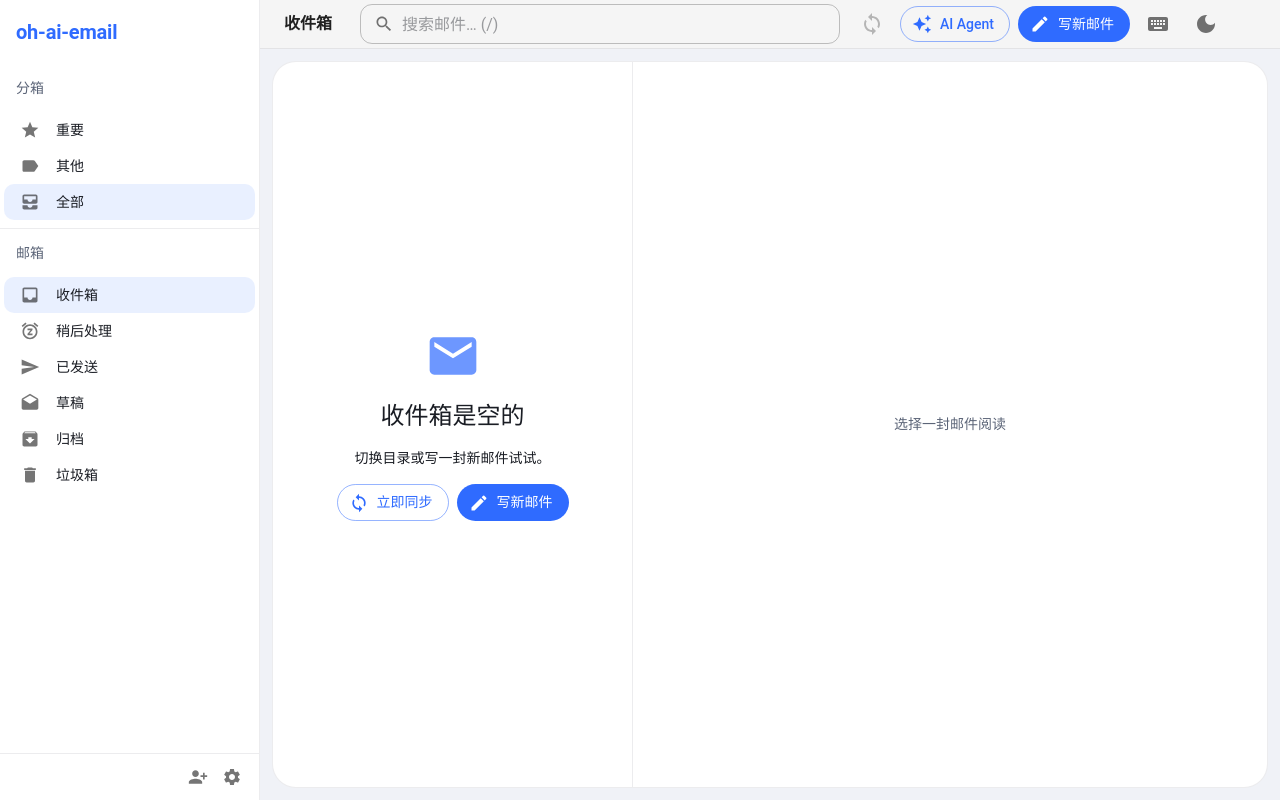
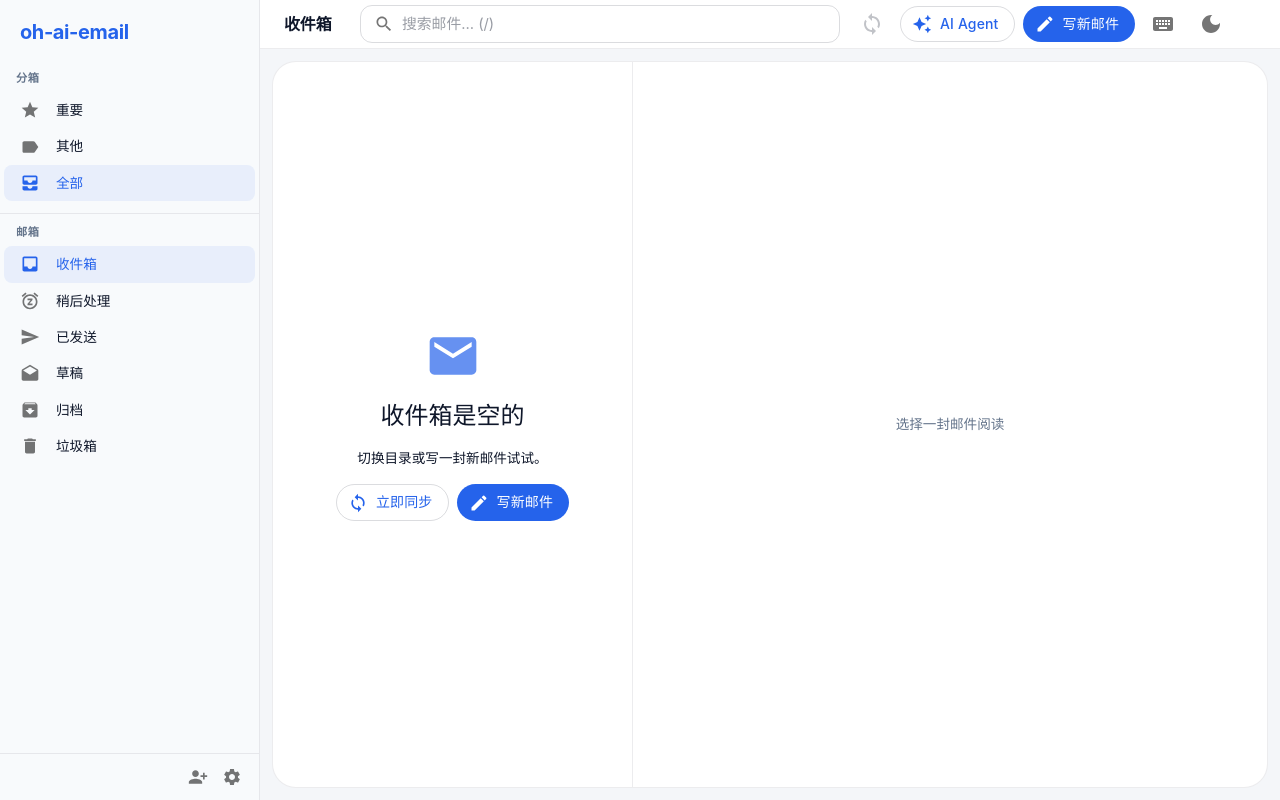
Before and after one commit to Moon-Force/oh-ai-email, a React (Vite) app in the folder apps/desktop/: page / in a window 1280 px wide. Built offline with nearby package versions, Linux system fonts and the light colour scheme; the HTML template or start-up script is replaced by a standard one.

Commit message:
style(dark-mode): redesign obsidian carbon dark mode palette, typography, surface elevation hierarchy, and email template contrast inversion

```diff
--- a/apps/desktop/src/features/composer/RichTextEditor.tsx
+++ b/apps/desktop/src/features/composer/RichTextEditor.tsx
@@ -755,7 +755,8 @@ export default function RichTextEditor({
             minHeight: 200,
             fontSize: "0.95rem",
             lineHeight: 1.65,
-            fontFamily: "Roboto, Segoe UI, system-ui, sans-serif",
+            color: "text.primary",
+            fontFamily: "-apple-system, BlinkMacSystemFont, 'Segoe UI', Roboto, sans-serif",
           },
           "& .composer-prose p": { margin: "0.45em 0" },
           "& .composer-prose h1": { fontSize: "1.5rem", fontWeight: 700, margin: "0.6em 0 0.35em" },
--- a/apps/desktop/src/features/mail/Reader.tsx
+++ b/apps/desktop/src/features/mail/Reader.tsx
@@ -515,17 +515,68 @@ function escapeHtml(s: string): string {
     .replace(/"/g, "&quot;");
 }
 
-/** Theme-locked styles: do not use prefers-color-scheme (OS dark + app light = white text on white). */
+/** Theme-locked styles with robust dark mode color inversion for email templates */
 function wrapMailHtml(body: string, isDark: boolean): string {
-  const color = isDark ? "#F2F4F8" : "#1A1D24";
-  const bg = isDark ? "#141A22" : "#FFFFFF";
-  const link = isDark ? "#5B8CFF" : "#2F6BFF";
+  const color = isDark ? "#F8FAFC" : "#0F172A";
+  const bg = isDark ? "#13171F" : "#FFFFFF";
+  const link = isDark ? "#60A5FA" : "#2563EB";
   const scheme = isDark ? "dark" : "light";
+
+  const darkInversionCss = isDark
+    ? `
+    html, body {
+      background-color: ${bg} !important;
+      color: ${color} !important;
+      color-scheme: dark;
+    }
+    body {
+      color: ${color} !important;
+    }
+    p, li, td, th, div, span, font, b, strong, em, i, h1, h2, h3, h4, h5, h6 {
+      color: inherit !important;
+      border-color: rgba(255, 255, 255, 0.1) !important;
+    }
+    *[style*="background"], *[style*="BACKGROUND"], *[bgcolor], *[BGCOLOR] {
+      background-color: transparent !important;
+    }
+    table {
+      border-collapse: collapse;
+      max-width: 100% !important;
+    }
+    blockquote {
+      border-left: 3px solid #3B82F6 !important;
+      margin: 12px 0 !important;
+      padding: 4px 12px !important;
+      color: #94A3B8 !important;
+      background-color: rgba(255, 255, 255, 0.03) !important;
+      border-radius: 0 4px 4px 0;
+    }
+    pre, code {
+      background-color: #1A1F2B !important;
+      color: #F8FAFC !important;
+      border-radius: 4px;
+      padding: 2px 6px;
+      font-family: ui-monospace, SFMono-Regular, Menlo, Monaco, Consolas, monospace;
+    }
+    hr {
+      border: 0;
+      border-top: 1px solid rgba(255, 255, 255, 0.1);
+      margin: 16px 0;
+    }
+    `
+    : `
+    html, body {
+      background-color: ${bg};
+      color: ${color};
+      color-scheme: light;
+    }
+    `;
+
   return `<!DOCTYPE html><html style="color-scheme:${scheme};height:100%"><head><meta charset="utf-8"/><style>
-    html,body{height:100%;margin:0;background:${bg};color:${color};color-scheme:${scheme}}
-    body{margin:12px 16px;font-family:Roboto,Segoe UI,system-ui,sans-serif;font-size:14px;line-height:1.55}
-    a{color:${link}}
-    img{max-width:100%;height:auto}
-    p,li,td,th,div,span{color:inherit}
+    html,body{height:100%;margin:0;font-family:-apple-system,BlinkMacSystemFont,"Segoe UI",Roboto,sans-serif;font-size:14px;line-height:1.6}
+    body{margin:16px 20px;word-break:break-word;overflow-wrap:break-word}
+    a{color:${link} !important}
+    img{max-width:100% !important;height:auto !important;border-radius:4px}
+    ${darkInversionCss}
   </style></head><body>${body}</body></html>`;
 }
--- a/apps/desktop/src/features/shell/Sidebar.tsx
+++ b/apps/desktop/src/features/shell/Sidebar.tsx
@@ -75,18 +75,33 @@ export default function Sidebar() {
         flexDirection: "column",
         borderRight: 1,
         borderColor: "divider",
-        bgcolor: "background.paper",
+        bgcolor: (t) => (t.palette.mode === "dark" ? "#0C0F15" : "#F8FAFC"),
       }}
     >
-      <Box sx={{ px: 2, py: 2, display: "flex", alignItems: "center", gap: 1 }}>
-        <Typography variant="h6" color="primary">
+      <Box sx={{ px: 2.5, py: 2, display: "flex", alignItems: "center", gap: 1 }}>
+        <Typography variant="h6" color="primary" sx={{ fontWeight: 700, letterSpacing: "-0.02em" }}>
           oh-ai-email
         </Typography>
       </Box>
 
       <List
         dense
-        subheader={<ListSubheader component="div">分箱</ListSubheader>}
+        subheader={
+          <ListSubheader
+            component="div"
+            sx={{
+              bgcolor: "transparent",
+              color: "text.secondary",
+              fontWeight: 600,
+              fontSize: "0.7rem",
+              letterSpacing: "0.06em",
+              textTransform: "uppercase",
+              lineHeight: "28px",
+            }}
+          >
+            分箱
+          </ListSubheader>
+        }
         sx={{ pt: 0 }}
         aria-label="分箱"
       >
@@ -129,11 +144,26 @@ export default function Sidebar() {
         </ListItemButton>
       </List>
 
-      <Divider />
+      <Divider sx={{ my: 0.5 }} />
 
       <List
         dense
-        subheader={<ListSubheader component="div">邮箱</ListSubheader>}
+        subheader={
+          <ListSubheader
+            component="div"
+            sx={{
+              bgcolor: "transparent",
+              color: "text.secondary",
+              fontWeight: 600,
+              fontSize: "0.7rem",
+              letterSpacing: "0.06em",
+              textTransform: "uppercase",
+              lineHeight: "28px",
+            }}
+          >
+            邮箱
+          </ListSubheader>
+        }
         sx={{ flex: 1, overflow: "auto", pt: 0 }}
         aria-label="邮箱文件夹"
       >
--- a/apps/desktop/src/theme/createAppTheme.ts
+++ b/apps/desktop/src/theme/createAppTheme.ts
@@ -1,67 +1,211 @@
 import { createTheme, type PaletteMode } from "@mui/material/styles";
 
-/** MUI theme for oh-ai-email — Material Design, Lumen Blue accent. */
+/**
+ * MUI theme for oh-ai-email
+ * High-end Material Design with Obsidian Carbon Dark Mode and Lumen Blue accent.
+ */
 export function createAppTheme(mode: PaletteMode) {
   const isDark = mode === "dark";
+
   return createTheme({
     palette: {
       mode,
       primary: {
-        main: isDark ? "#5B8CFF" : "#2F6BFF",
-        contrastText: "#fff",
+        main: isDark ? "#3B82F6" : "#2563EB",
+        light: isDark ? "#60A5FA" : "#3B82F6",
+        dark: isDark ? "#1D4ED8" : "#1D4ED8",
+        contrastText: "#FFFFFF",
       },
       secondary: {
-        main: isDark ? "#FF7A6A" : "#E85D4C",
+        main: isDark ? "#A78BFA" : "#7C3AED",
+        light: isDark ? "#C4B5FD" : "#8B5CF6",
       },
       background: {
-        default: isDark ? "#0B0F14" : "#F0F2F7",
-        paper: isDark ? "#141A22" : "#FFFFFF",
+        default: isDark ? "#090B0E" : "#F4F6F9",
+        paper: isDark ? "#13171F" : "#FFFFFF",
       },
-      divider: isDark ? "rgba(255,255,255,0.08)" : "rgba(15,23,42,0.08)",
+      divider: isDark ? "rgba(255, 255, 255, 0.08)" : "rgba(15, 23, 42, 0.08)",
       text: {
-        primary: isDark ? "#F2F4F8" : "#1A1D24",
-        secondary: isDark ? "#9AA3B5" : "#5C6578",
+        primary: isDark ? "#F8FAFC" : "#0F172A",
+        secondary: isDark ? "#94A3B8" : "#64748B",
+        disabled: isDark ? "#475569" : "#94A3B8",
+      },
+      action: {
+        hover: isDark ? "rgba(255, 255, 255, 0.04)" : "rgba(15, 23, 42, 0.04)",
+        selected: isDark ? "rgba(59, 130, 246, 0.14)" : "rgba(37, 99, 235, 0.08)",
+        disabled: isDark ? "rgba(255, 255, 255, 0.2)" : "rgba(15, 23, 42, 0.26)",
+      },
+      error: {
+        main: isDark ? "#F87171" : "#EF4444",
+      },
+      warning: {
+        main: isDark ? "#FBBF24" : "#F59E0B",
+      },
+      success: {
+        main: isDark ? "#34D399" : "#10B981",
+      },
+      info: {
+        main: isDark ? "#60A5FA" : "#3B82F6",
       },
     },
     shape: { borderRadius: 12 },
     typography: {
-      fontFamily: ["Roboto", "Segoe UI", "system-ui", "-apple-system", "sans-serif"].join(","),
-      h6: { fontWeight: 600, letterSpacing: "-0.01em" },
-      subtitle1: { fontWeight: 600 },
-      body2: { fontSize: "0.875rem" },
-      caption: { fontSize: "0.75rem" },
+      fontFamily: [
+        "-apple-system",
+        "BlinkMacSystemFont",
+        '"Segoe UI"',
+        "Roboto",
+        '"Helvetica Neue"',
+        "Arial",
+        "sans-serif",
+      ].join(","),
+      h6: { fontWeight: 600, letterSpacing: "-0.015em" },
+      subtitle1: { fontWeight: 600, letterSpacing: "-0.01em" },
+      subtitle2: { fontWeight: 600 },
+      body1: { fontSize: "0.925rem", lineHeight: 1.55 },
+      body2: { fontSize: "0.85rem", lineHeight: 1.5 },
+      caption: { fontSize: "0.75rem", letterSpacing: "0.01em" },
     },
     components: {
+      MuiCssBaseline: {
+        styleOverrides: {
+          html: { height: "100%" },
+          body: {
+            height: "100%",
+            margin: 0,
+            backgroundColor: isDark ? "#090B0E" : "#F4F6F9",
+            color: isDark ? "#F8FAFC" : "#0F172A",
+          },
+          "#root": { height: "100%" },
+          "::-webkit-scrollbar": {
+            width: "6px",
+            height: "6px",
+          },
+          "::-webkit-scrollbar-track": {
+            background: "transparent",
+          },
+          "::-webkit-scrollbar-thumb": {
+            background: isDark ? "rgba(255, 255, 255, 0.15)" : "rgba(0, 0, 0, 0.15)",
+            borderRadius: "3px",
+          },
+          "::-webkit-scrollbar-thumb:hover": {
+            background: isDark ? "rgba(255, 255, 255, 0.25)" : "rgba(0, 0, 0, 0.25)",
+          },
+        },
+      },
       MuiButton: {
         defaultProps: { disableElevation: true },
         styleOverrides: {
-          root: { textTransform: "none", borderRadius: 999, fontWeight: 500 },
+          root: {
+            textTransform: "none",
+            borderRadius: 999,
+            fontWeight: 500,
+            letterSpacing: "0.01em",
+            transition: "all 150ms cubic-bezier(0.4, 0, 0.2, 1)",
+          },
+          containedPrimary: {
+            backgroundColor: isDark ? "#3B82F6" : "#2563EB",
+            "&:hover": {
+              backgroundColor: isDark ? "#2563EB" : "#1D4ED8",
+            },
+          },
+          outlined: {
+            borderColor: isDark ? "rgba(255, 255, 255, 0.15)" : "rgba(15, 23, 42, 0.15)",
+            "&:hover": {
+              backgroundColor: isDark ? "rgba(255, 255, 255, 0.05)" : "rgba(15, 23, 42, 0.04)",
+              borderColor: isDark ? "rgba(255, 255, 255, 0.3)" : "rgba(15, 23, 42, 0.3)",
+            },
+          },
         },
       },
       MuiPaper: {
         defaultProps: { elevation: 0 },
         styleOverrides: {
-          root: { backgroundImage: "none" },
+          root: {
+            backgroundImage: "none",
+            backgroundColor: isDark ? "#13171F" : "#FFFFFF",
+          },
+          outlined: {
+            borderColor: isDark ? "rgba(255, 255, 255, 0.08)" : "rgba(15, 23, 42, 0.08)",
+          },
+        },
+      },
+      MuiAppBar: {
+        styleOverrides: {
+          root: {
+            backgroundColor: isDark ? "#0D1016" : "#FFFFFF",
+            borderBottom: isDark ? "1px solid rgba(255, 255, 255, 0.08)" : "1px solid rgba(15, 23, 42, 0.08)",
+            color: isDark ? "#F8FAFC" : "#0F172A",
+          },
+        },
+      },
+      MuiCard: {
+        styleOverrides: {
+          root: {
+            backgroundColor: isDark ? "#181D27" : "#FFFFFF",
+            borderColor: isDark ? "rgba(255, 255, 255, 0.08)" : "rgba(15, 23, 42, 0.08)",
+          },
         },
       },
       MuiListItemButton: {
         styleOverrides: {
           root: {
-            borderRadius: 10,
+            borderRadius: 8,
             marginInline: 4,
-            transition:
-              "background-color 200ms cubic-bezier(0.22, 1, 0.36, 1), color 200ms cubic-bezier(0.22, 1, 0.36, 1)",
+            transition: "all 150ms cubic-bezier(0.4, 0, 0.2, 1)",
+            "&:hover": {
+              backgroundColor: isDark ? "rgba(255, 255, 255, 0.05)" : "rgba(15, 23, 42, 0.04)",
+            },
             "&.Mui-selected": {
-              backgroundColor: isDark ? "rgba(91,140,255,0.16)" : "rgba(47,107,255,0.1)",
+              backgroundColor: isDark ? "rgba(59, 130, 246, 0.16)" : "rgba(37, 99, 235, 0.08)",
+              color: isDark ? "#60A5FA" : "#2563EB",
+              "&:hover": {
+                backgroundColor: isDark ? "rgba(59, 130, 246, 0.22)" : "rgba(37, 99, 235, 0.12)",
+              },
+              "& .MuiListItemIcon-root": {
+                color: isDark ? "#60A5FA" : "#2563EB",
+              },
             },
           },
         },
       },
-      MuiCssBaseline: {
+      MuiChip: {
         styleOverrides: {
-          html: { height: "100%" },
-          body: { height: "100%", margin: 0 },
-          "#root": { height: "100%" },
+          root: {
+            fontWeight: 500,
+            borderRadius: 6,
+          },
+          filled: {
+            backgroundColor: isDark ? "rgba(255, 255, 255, 0.08)" : "rgba(15, 23, 42, 0.06)",
+          },
+          outlined: {
+            borderColor: isDark ? "rgba(255, 255, 255, 0.12)" : "rgba(15, 23, 42, 0.12)",
+          },
+        },
+      },
+      MuiTextField: {
+        styleOverrides: {
+          root: {
+            "& .MuiOutlinedInput-root": {
+              backgroundColor: isDark ? "#0A0D12" : "#FFFFFF",
+              "& fieldset": {
+                borderColor: isDark ? "rgba(255, 255, 255, 0.1)" : "rgba(15, 23, 42, 0.15)",
+              },
+              "&:hover fieldset": {
+                borderColor: isDark ? "rgba(255, 255, 255, 0.2)" : "rgba(15, 23, 42, 0.3)",
+              },
+              "&.Mui-focused fieldset": {
+                borderColor: isDark ? "#3B82F6" : "#2563EB",
+              },
+            },
+          },
+        },
+      },
+      MuiDivider: {
+        styleOverrides: {
+          root: {
+            borderColor: isDark ? "rgba(255, 255, 255, 0.08)" : "rgba(15, 23, 42, 0.08)",
+          },
         },
       },
     },
```
Also changed, not shown: apps/desktop/src/features/ai/LumenCapsule.tsx (+5 -5 lines), apps/desktop/src/features/mail/MessageList.tsx (+8 -1 lines).
